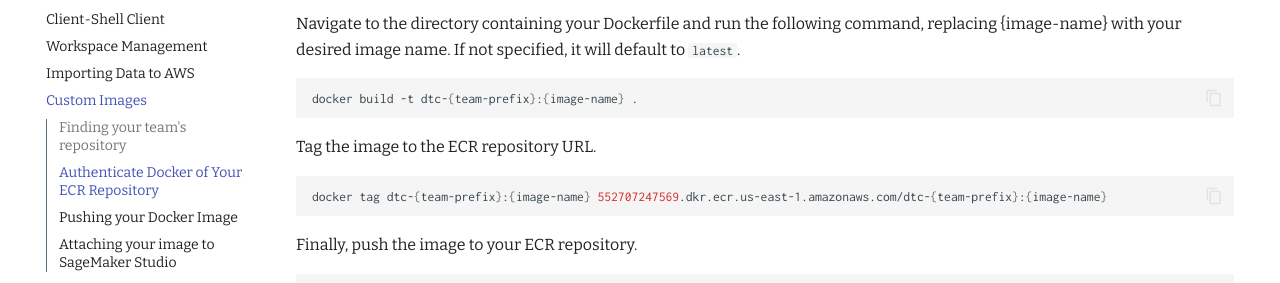
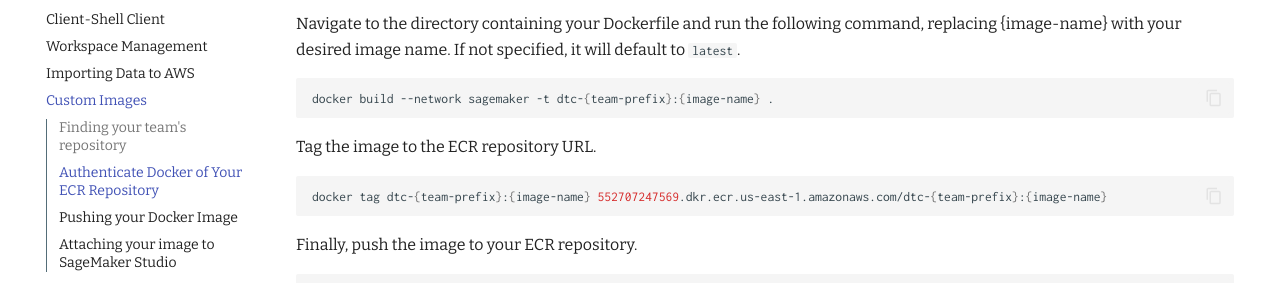
Before and after one commit to JHUAPL-DTC-TA2/wiki, an MkDocs documentation site: the page built from docs/creating_custom_images.md, in a window 1280 px wide and 900 px high, scrolled down 698 px. Shown: the part 169-452 px from the top of the window. Built offline with MkDocs 1.6.1 and Material for MkDocs 9.7.7, drawn with Linux system fonts in a browser that asks for light colours; comment, search, counter and statistics services are not loaded.

Commit message:
Continue updating documentation, a couple of screenshot updates

````diff
--- a/docs/creating_custom_images.md
+++ b/docs/creating_custom_images.md
@@ -31,7 +31,7 @@
 Navigate to the directory containing your Dockerfile and run the following command, replacing {image-name} with your desired image name. If not specified, it will default to `latest`.
 
 ```bash
-docker build -t dtc-{team-prefix}:{image-name} .
+docker build --network sagemaker -t dtc-{team-prefix}:{image-name} .
 ```
 
 Tag the image to the ECR repository URL.
--- /dev/null
+++ b/docs/stylesheets/extra.css
@@ -0,0 +1,3 @@
+.md-main__inner.md-grid {
+    max-width: initial;
+}
````
Also changed, not shown: docs/common_issues.md (+1 -1 lines), docs/index.md (+2 -2 lines), docs/images/sagemaker-3.png, docs/images/workspace-restart.png (added).
